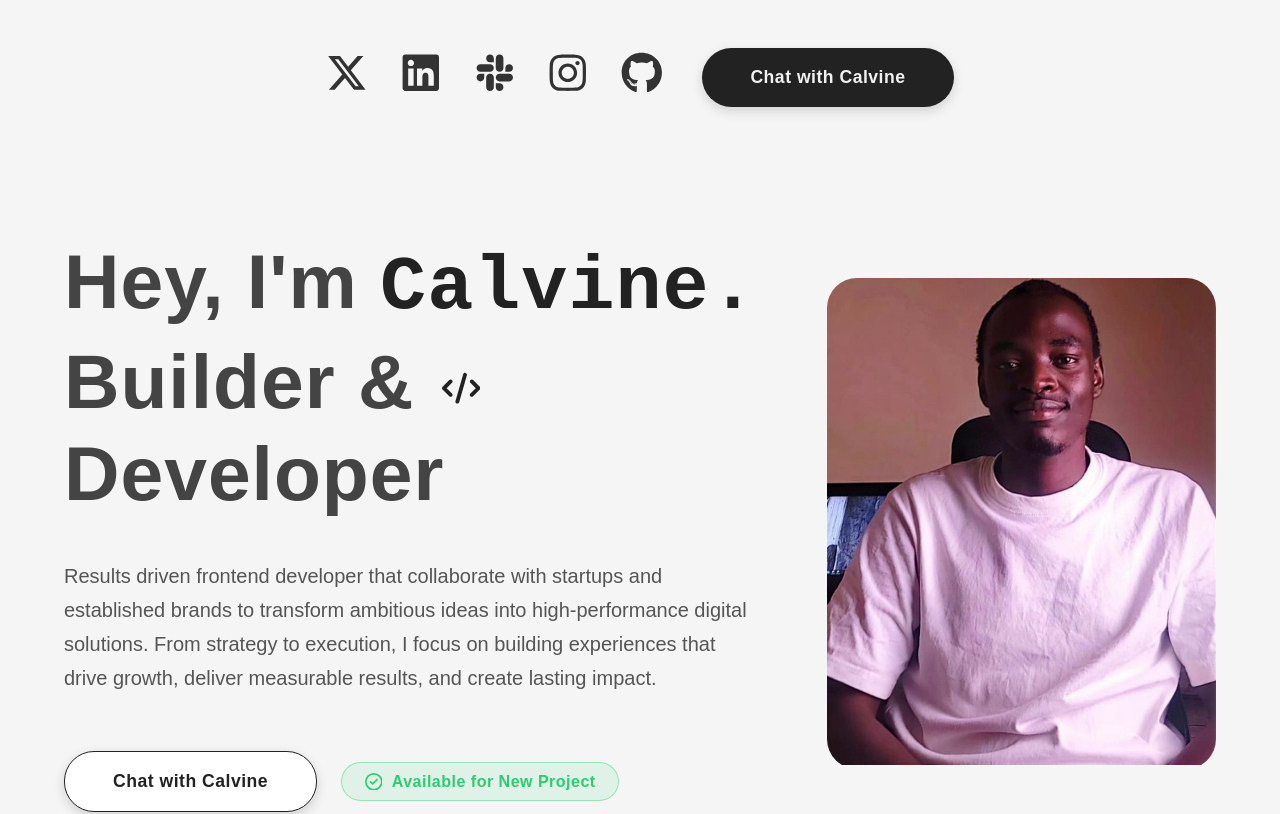
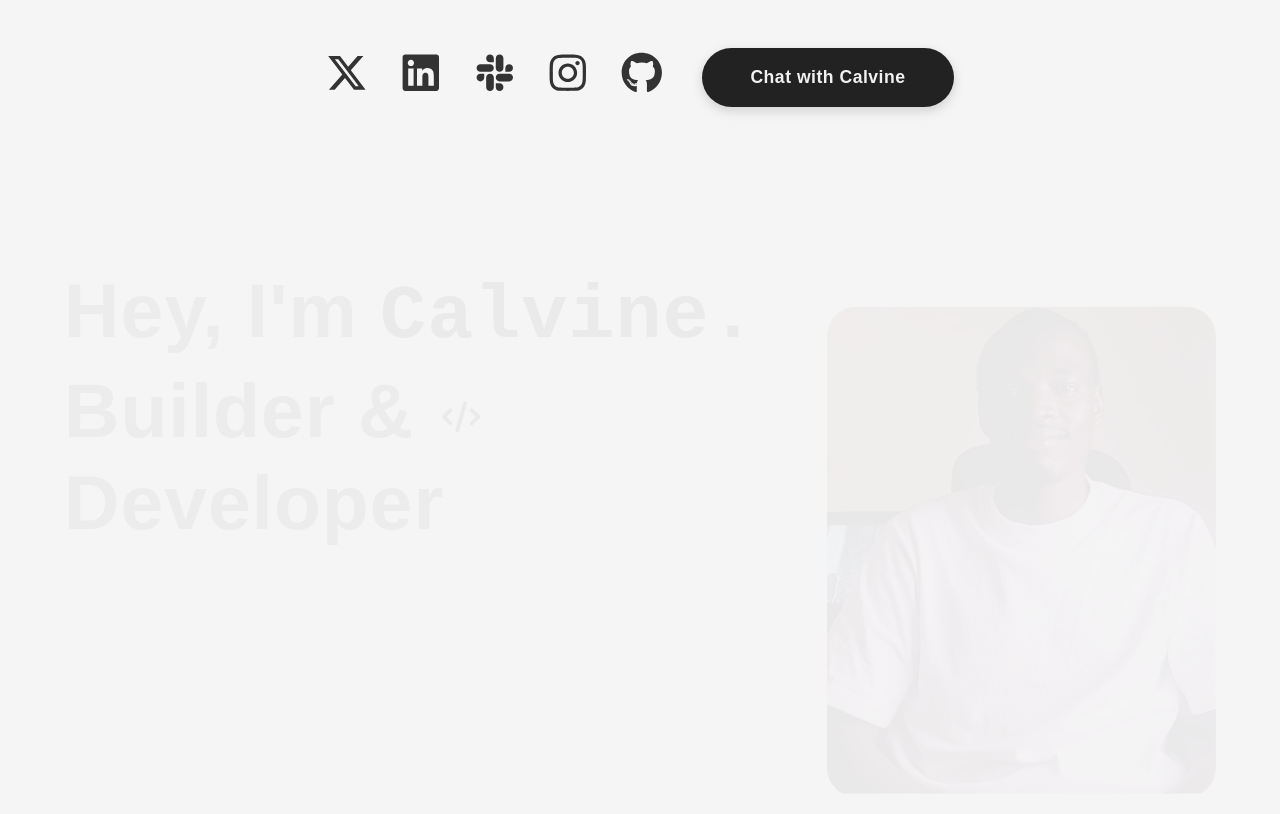
Before and after one commit to calvineochieng423-crypto/portfolio, a React (Vite) app: page / in a window 1280 px wide. Shown: the top 814 px of the page. Built offline with nearby package versions, Linux system fonts and the light colour scheme; a web font is replaced by a local one.

Commit message:
Fix Herosection refs and GSAP animations

```diff
--- a/src/Components/Herosection.tsx
+++ b/src/Components/Herosection.tsx
@@ -4,8 +4,10 @@ import { useEffect, useRef } from "react";
 import gsap from "gsap";
 
 export default function Herosection() {
+  // Use a mutable ref for an array of HTMLElements
   const textRefs = useRef<HTMLElement[]>([]);
 
+  // Helper function to add refs safely
   const addToRefs = (el: HTMLElement | null) => {
     if (el && !textRefs.current.includes(el)) {
       textRefs.current.push(el);
@@ -13,6 +15,7 @@ export default function Herosection() {
   };
 
   useEffect(() => {
+    if (textRefs.current.length) {
       gsap.from(textRefs.current, {
         opacity: 0,
         y: 30,
@@ -20,13 +23,14 @@ export default function Herosection() {
         stagger: 0.3,
         ease: "power2.out",
       });
+    }
   }, []);
 
   return (
     <div className="hero-wrapper">
       <div className="hero-section">
         <div className="hero-content">
-          <div className="intro-wrapper">
+          <div className="intro-wrapper" ref={addToRefs}>
             <h1>
               Hey, I'm <span>Calvine.</span>
               <br />
@@ -38,7 +42,7 @@ export default function Herosection() {
             </h1>
           </div>
 
-          <div className="intro-wrapper">
+          <div className="intro-wrapper" ref={addToRefs}>
             <p>
               Results driven frontend developer that collaborate with startups
               and established brands to transform ambitious ideas into
@@ -48,7 +52,7 @@ export default function Herosection() {
             </p>
           </div>
 
-          <div className="cta-row">
+          <div className="cta-row" ref={addToRefs}>
             <div className="chat-div alt">
               <a
                 href="https://web.whatsapp.com/"
@@ -64,7 +68,7 @@ export default function Herosection() {
             </div>
           </div>
         </div>
-        <div className="hero-image">
+        <div className="hero-image" ref={addToRefs}>
           <img src="./hero.PNG" alt="Calvine" />
         </div>
       </div>
```
Lines whose indentation alone changed are shown as unchanged.
